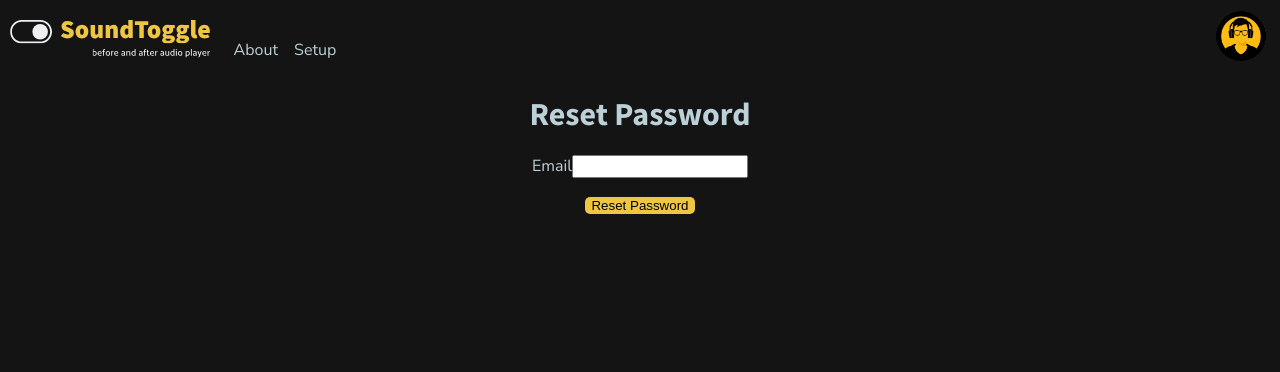
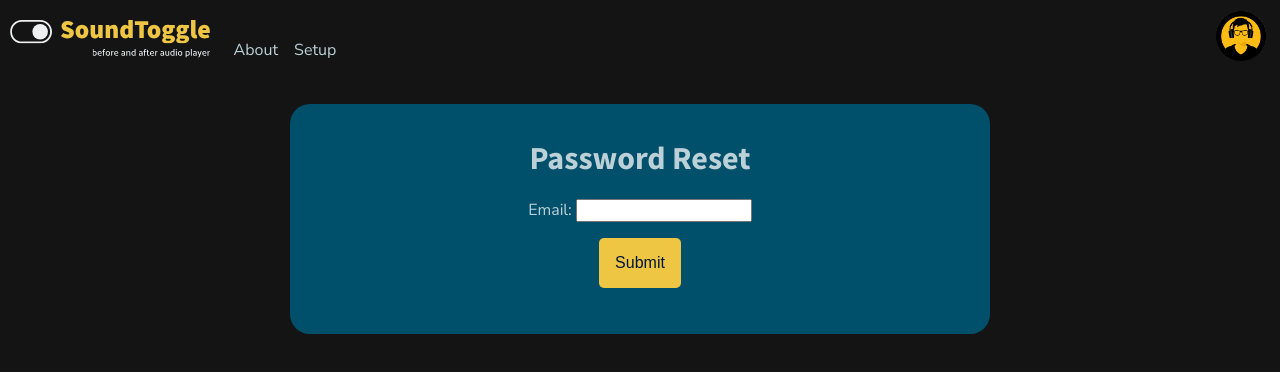
Before and after one commit to elliotmangini/SoundToggleOfficial, a React (Create React App) app in the folder client/: page /passwordreset in a window 1280 px wide. Shown: the top 372 px of the page. Built offline with nearby package versions, Linux system fonts and the light colour scheme; no server answers; a web font is replaced by a local one.

Commit message:
finish implementing password resets and audit before pushing to production

```diff
--- a/client/src/Components/PasswordReset.js
+++ b/client/src/Components/PasswordReset.js
@@ -2,6 +2,8 @@ import React, { useState } from 'react';
 import { useNavigate } from 'react-router-dom'; // Use useNavigate
 
 import apiUrl from '../apiConfig.js';
+
+import style from "../StyleSheets/PasswordReset.module.css";
 
 
 export default function PasswordReset() {
@@ -49,20 +51,20 @@ export default function PasswordReset() {
   };
 
   return (
-    <div>
-      <h1>Reset Password</h1>
-      <form onSubmit={handleSubmit} method="post" action="your_password_resets_endpoint">
-        <div className="field">
-          <label htmlFor="email">Email</label>
-          <input
-            type="email"
-            id="email"
-            value={email}
-            onChange={handleEmailChange}
-          />
+    <div className={style.request_panel}>
+      <h1 className={style.heading}>Password Reset</h1>
+      <form onSubmit={handleSubmit}>
+        <div className={style.email_input}>
+          <label>Email:&nbsp;
+            <input
+              type="email"
+              value={email}
+              onChange={handleEmailChange}
+            />
+          </label>
         </div>
-        <div className="actions">
-          <button type="submit">Reset Password</button>
+        <div>
+          <button className={style.email_submit_button} type="submit">Submit</button>
         </div>
       </form>
     </div>
--- a/client/src/Components/ResetLanding.js
+++ b/client/src/Components/ResetLanding.js
@@ -2,6 +2,8 @@ import React, { useState, useEffect } from "react";
 import { useParams } from "react-router-dom";
 
 import style from "../StyleSheets/ResetLanding.module.css";
+
+import apiUrl from './apiConfig.js';
 
 export default function ResetLanding() {
   const { password_reset_token } = useParams();
@@ -14,7 +16,7 @@ export default function ResetLanding() {
       e.preventDefault();
     }
     // API call to check the validity of the token
-    fetch(`/password_resets/${password_reset_token}`, {
+    fetch(`${apiUrl}/password_resets/${password_reset_token}`, {
       method: "POST",
       headers: {
         "Content-Type": "application/json",
@@ -40,7 +42,7 @@ export default function ResetLanding() {
 
   return (
     <div className={style.reset_panel}>
-      <h1 className={style.heading}>Reset Your Password</h1>
+      <h1 className={style.heading}>Update Password</h1>
       <h3 style={{ color: "var(--secondary)"}}>{clientError}</h3>
       <form onSubmit={handleSubmit}>
         <div className={style.pass_input}>
--- /dev/null
+++ b/client/src/StyleSheets/PasswordReset.module.css
@@ -0,0 +1,27 @@
+.heading {
+    margin-top: .2rem;
+}
+
+.request_panel {
+    background: var(--primary);
+    width: 50%;
+    margin: auto;
+    border-radius: 20px;
+    padding: 30px;
+    margin-top: 2rem;
+}
+
+.email_input {
+    margin: 0;
+    display: block;
+}
+
+.email_submit_button {
+    padding: 1rem;
+    color: var(--tertiary);
+    font-size: 1rem;
+}
+
+.email_submit_button:hover {
+    background-color: var(--success);
+}
```
Also changed, not shown: 2 other files (tests, documents, lock files or other folders).
